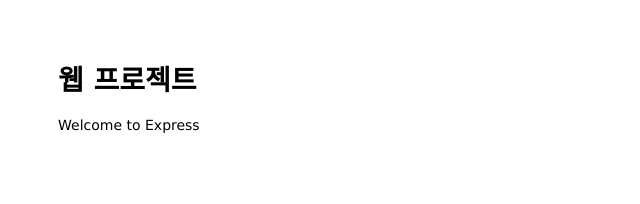
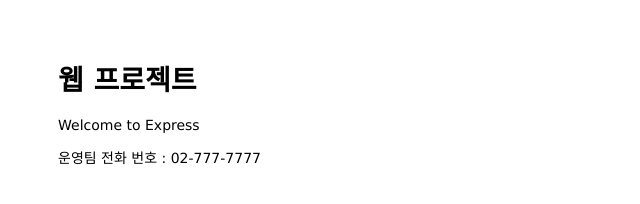
Before and after one commit to sojin91/mastering-git-github, a website: page public/index.html in a window 1280 px wide. Shown: the whole page, without its empty margins (0-640 px from the left). Drawn offline with Linux system fonts and the light colour scheme.

Commit message:
Add hotline call to main page

```diff
--- a/public/index.html
+++ b/public/index.html
@@ -8,6 +8,7 @@
 <body>
   <h1>웹 프로젝트</h1>
   <p>Welcome to Express</p>
+  <p>운영팀 전화 번호 : 02-777-7777</p>
 </body>
 
 </html>
```
